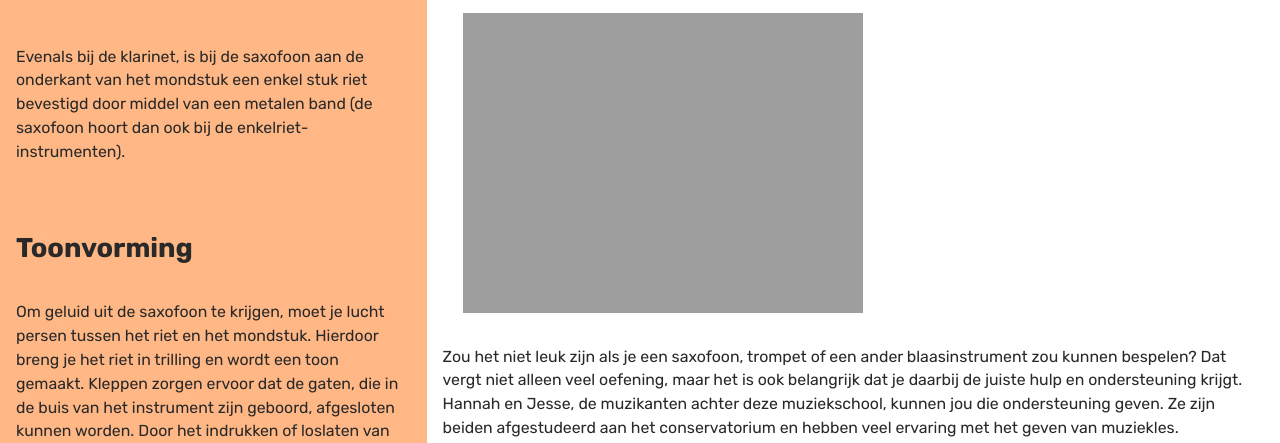
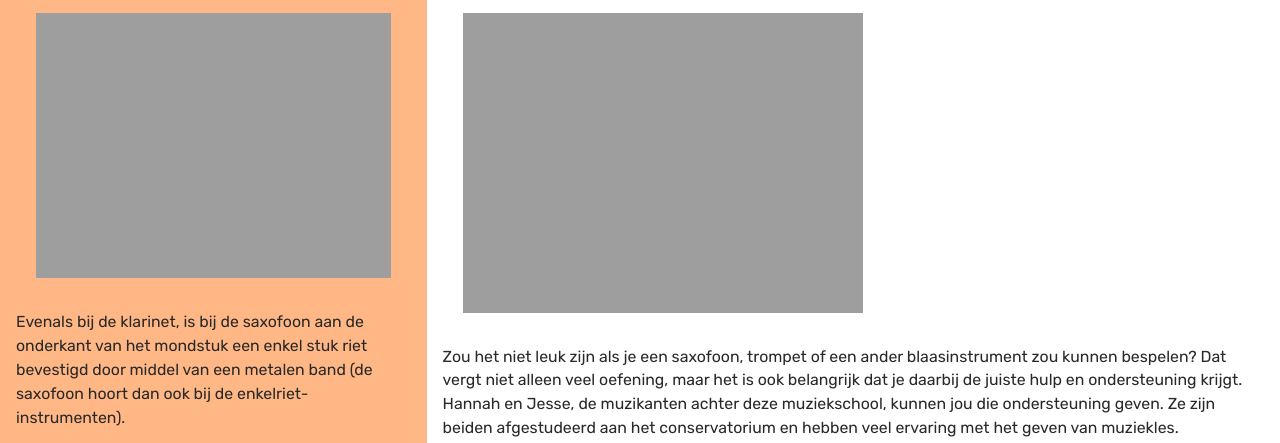
Before and after one commit to Ahmed-shamawi/muziekschool, a plain HTML site: page index.html in a window 1280 px wide. Shown: the part 357-800 px from the top of the page. Drawn offline with Linux system fonts and the light colour scheme; the site is published under a folder, as on GitHub Pages, so addresses that start at the root find nothing.

Commit message:
add dot to the link's

```diff
--- a/index.html
+++ b/index.html
@@ -78,7 +78,7 @@ De website bevat een koptekst, navigatiebalk, inhoudssectie en voettekst.
                 <p class="sub_title">voor koperblazers en saxofonisten</p>
               </div>
               <div class="article_img sidebar-img">
-                <img src="/images/saxofoon.png" alt="">
+                <img src="./images/saxofoon.png" alt="">
               </div>
               <div class="article_paragraf">
                 <p>
```
